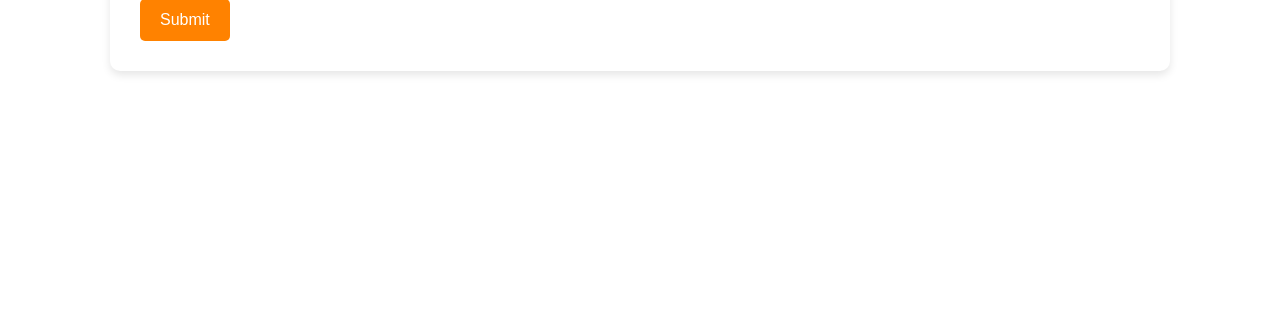
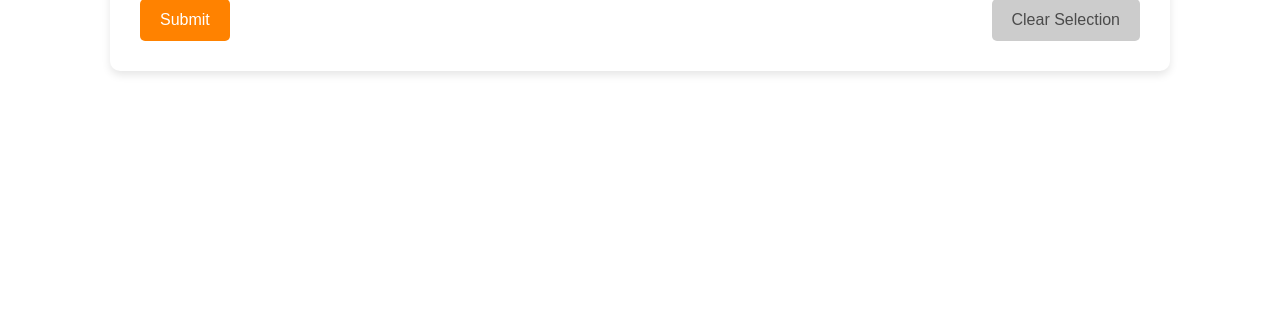
Before and after one commit to RudraPatel2003/music-generation-with-cellular-automata-and-evolutionary-algorithms, a Flask app: template templates/index.html in a window 1280 px wide. Shown: the part 491-800 px from the top of the page. Run offline with Flask 3, Linux system fonts and the light colour scheme; the template is opened without the code that fills it: most values are stand-ins (such as "Sample title", 1, 10 or a date in 2020).

Commit message:
feat: Add clear button

```diff
--- a/app.py
+++ b/app.py
@@ -26,7 +26,7 @@ def reset_dir():
 
 @app.route("/", methods=["GET"])
 def index():
-    if len(os.listdir(UPLOAD_FOLDER)) == 0:
+    if not os.path.exists(UPLOAD_FOLDER) or len(os.listdir(UPLOAD_FOLDER)) == 0:
         reset_dir()
 
         for _ in range(NUM_OF_CA):
@@ -64,6 +64,12 @@ def submit():
 
     return redirect(url_for("index"))
 
+@app.route("/clear", methods=["GET"])
+def clear():
+    reset_dir()
+
+    return redirect(url_for("index"))
+
 
 if __name__ == "__main__":
     app.run(debug=True)
--- a/templates/index.html
+++ b/templates/index.html
@@ -5,9 +5,9 @@
     <title>Select Videos</title>
     <style>
       :root {
-        --ut-orange: #FF8200;
-        --smokey-gray: #4B4B4B;
-        --white: #FFFFFF;
+        --ut-orange: #ff8200;
+        --smokey-gray: #4b4b4b;
+        --white: #ffffff;
       }
 
       body {
@@ -76,7 +76,6 @@
         cursor: pointer;
         font-size: 16px;
         transition: background-color 0.3s ease;
-        margin-top: 20px;
       }
 
       input[type="submit"]:hover {
@@ -92,6 +91,37 @@
       ul li {
         color: red;
         margin-bottom: 5px;
+      }
+
+      /* Styling for the Clear Selection button */
+      input[type="button"].clear-btn {
+        background-color: #ccc;
+        color: var(--smokey-gray);
+        padding: 12px 20px;
+        border: none;
+        border-radius: 5px;
+        cursor: pointer;
+        font-size: 16px;
+        transition: background-color 0.3s ease;
+      }
+
+      input[type="button"].clear-btn:hover {
+        background-color: #b0b0b0;
+      }
+
+      /* Positioning buttons on the same row */
+      .button-container {
+        display: flex;
+        justify-content: space-between;
+        margin-top: 20px;
+      }
+
+      .button-container input[type="submit"] {
+        margin-right: auto; /* Pushes the submit button to the left */
+      }
+
+      .button-container input[type="button"].clear-btn {
+        margin-left: auto; /* Pushes the clear button to the right */
       }
     </style>
   </head>
@@ -129,7 +159,14 @@
         </div>
         {% endfor %}
       </div>
-      <input type="submit" value="Submit" />
+
+      <!-- Buttons on the same row -->
+      <div class="button-container">
+        <input type="submit" value="Submit" />
+        <a href="{{ url_for('clear') }}">
+          <input type="button" class="clear-btn" value="Clear Selection" />
+        </a>
+      </div>
     </form>
   </body>
 </html>
```
